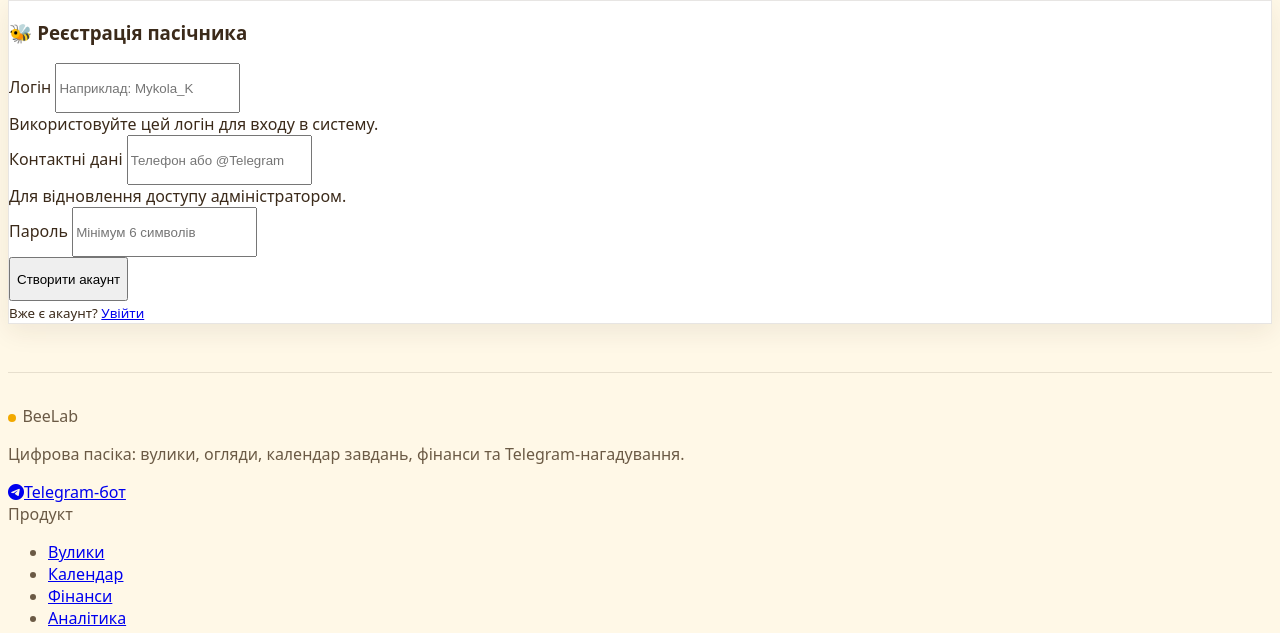
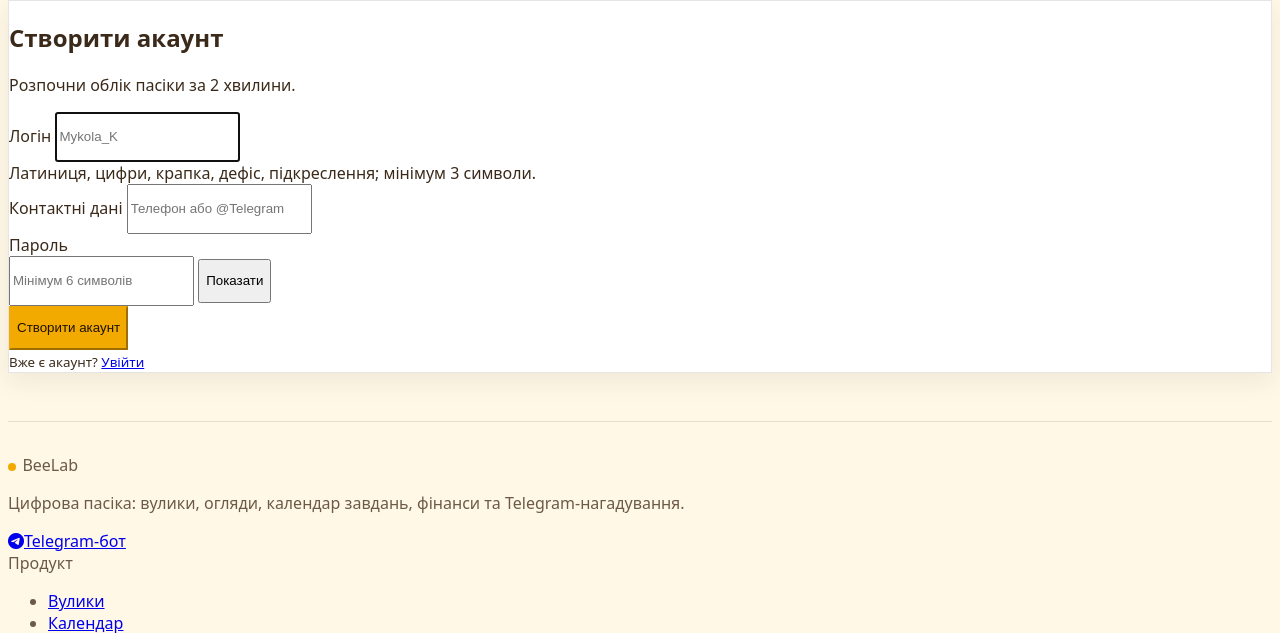
Before and after one commit to EsegyCode/BeeLabWeb, a Flask app: page /register in a window 1280 px wide. Shown: the part 151-784 px from the top of the page. Run offline with Flask 3, Linux system fonts and the light colour scheme.

Commit message:
feat(frontend): stage C auth pages

```diff
--- /dev/null
+++ b/static/js/auth.js
@@ -0,0 +1,18 @@
+(function () {
+  function toggle(button) {
+    var target = document.querySelector(button.getAttribute("data-password-toggle"));
+    if (!target) return;
+    var isHidden = target.getAttribute("type") === "password";
+    target.setAttribute("type", isHidden ? "text" : "password");
+    button.textContent = isHidden ? "Приховати" : "Показати";
+    button.setAttribute("aria-pressed", String(isHidden));
+  }
+
+  document.addEventListener("DOMContentLoaded", function () {
+    document.querySelectorAll("[data-password-toggle]").forEach(function (button) {
+      button.addEventListener("click", function () {
+        toggle(button);
+      });
+    });
+  });
+})();
--- a/templates/register.html
+++ b/templates/register.html
@@ -1,37 +1,47 @@
 {% extends 'base.html' %}
+
+{% block title %}Реєстрація — BeeLab{% endblock %}
+
 {% block content %}
-<div class="row justify-content-center mt-5">
-    <div class="col-md-4">
-        <div class="card shadow border-0">
-            <div class="card-body p-4">
-                <h3 class="text-center mb-4">🐝 Реєстрація пасічника</h3>
-                <form method="POST">
-                    <div class="mb-3">
-                        <label class="form-label fw-bold">Логін</label>
-                        <input type="text" name="username" class="form-control" placeholder="Наприклад: Mykola_K" required>
-                        <div class="form-text">Використовуйте цей логін для входу в систему.</div>
+<section class="auth-shell py-4">
+    <div class="row justify-content-center">
+        <div class="col-12 col-sm-10 col-md-7 col-lg-6 col-xl-5">
+            <div class="card auth-card border-0">
+                <div class="card-body p-4 p-lg-5">
+                    <div class="text-center mb-4">
+                        <h1 class="h3 fw-bold mb-1">Створити акаунт</h1>
+                        <p class="text-muted small mb-0">Розпочни облік пасіки за 2 хвилини.</p>
                     </div>
-
-                    <div class="mb-3">
-                        <label class="form-label fw-bold">Контактні дані</label>
-                        <input type="text" name="contact" class="form-control" placeholder="Телефон або @Telegram">
-                        <div class="form-text">Для відновлення доступу адміністратором.</div>
+                    <form method="POST" novalidate>
+                        <input type="hidden" name="csrf_token" value="{{ csrf_token() }}">
+                        <div class="mb-3">
+                            <label class="form-label fw-semibold" for="username">Логін</label>
+                            <input id="username" type="text" name="username" class="form-control" placeholder="Mykola_K" autocomplete="username" required autofocus>
+                            <div class="form-text">Латиниця, цифри, крапка, дефіс, підкреслення; мінімум 3 символи.</div>
+                        </div>
+                        <div class="mb-3">
+                            <label class="form-label fw-semibold" for="contact">Контактні дані</label>
+                            <input id="contact" type="text" name="contact" class="form-control" placeholder="Телефон або @Telegram" autocomplete="tel">
+                        </div>
+                        <div class="mb-4">
+                            <label class="form-label fw-semibold" for="password">Пароль</label>
+                            <div class="input-group">
+                                <input id="password" type="password" name="password" class="form-control" placeholder="Мінімум 6 символів" autocomplete="new-password" required>
+                                <button class="btn btn-outline-secondary" type="button" data-password-toggle="#password" aria-pressed="false">Показати</button>
+                            </div>
+                        </div>
+                        <button type="submit" class="btn btn-orange w-100 btn-lg">Створити акаунт</button>
+                    </form>
+                    <div class="text-center mt-4">
+                        <small class="text-muted">Вже є акаунт? <a href="{{ url_for('auth.login') }}" class="fw-semibold text-decoration-none">Увійти</a></small>
                     </div>
-
-                    <div class="mb-3">
-                        <label class="form-label fw-bold">Пароль</label>
-                        <input type="password" name="password" class="form-control" placeholder="Мінімум 6 символів" required>
-                    </div>
-
-                    <button type="submit" class="btn btn-warning w-100 py-2 fw-bold shadow-sm">Створити акаунт</button>
-                <input type="hidden" name="csrf_token" value="{{ csrf_token() }}">
-</form>
-
-                <div class="text-center mt-3">
-                    <small class="text-muted">Вже є акаунт? <a href="{{ url_for('auth.login') }}" class="text-decoration-none fw-bold text-warning">Увійти</a></small>
                 </div>
             </div>
         </div>
     </div>
-</div>
+</section>
 {% endblock %}
+
+{% block page_js %}
+<script defer src="{{ url_for('static', filename='js/auth.js') }}"></script>
+{% endblock %}
```
Also changed, not shown: templates/login.html (+33 -18 lines).
